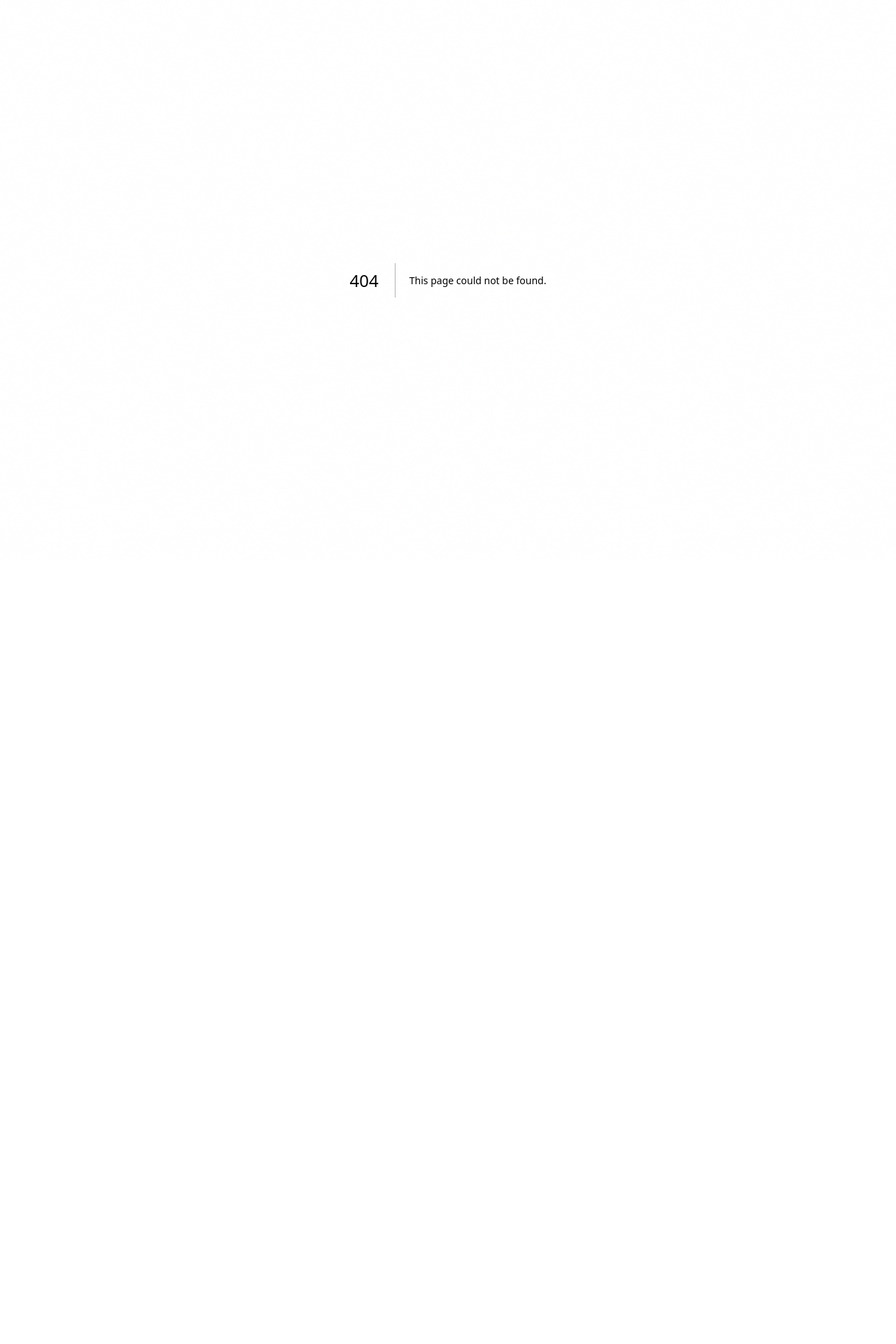
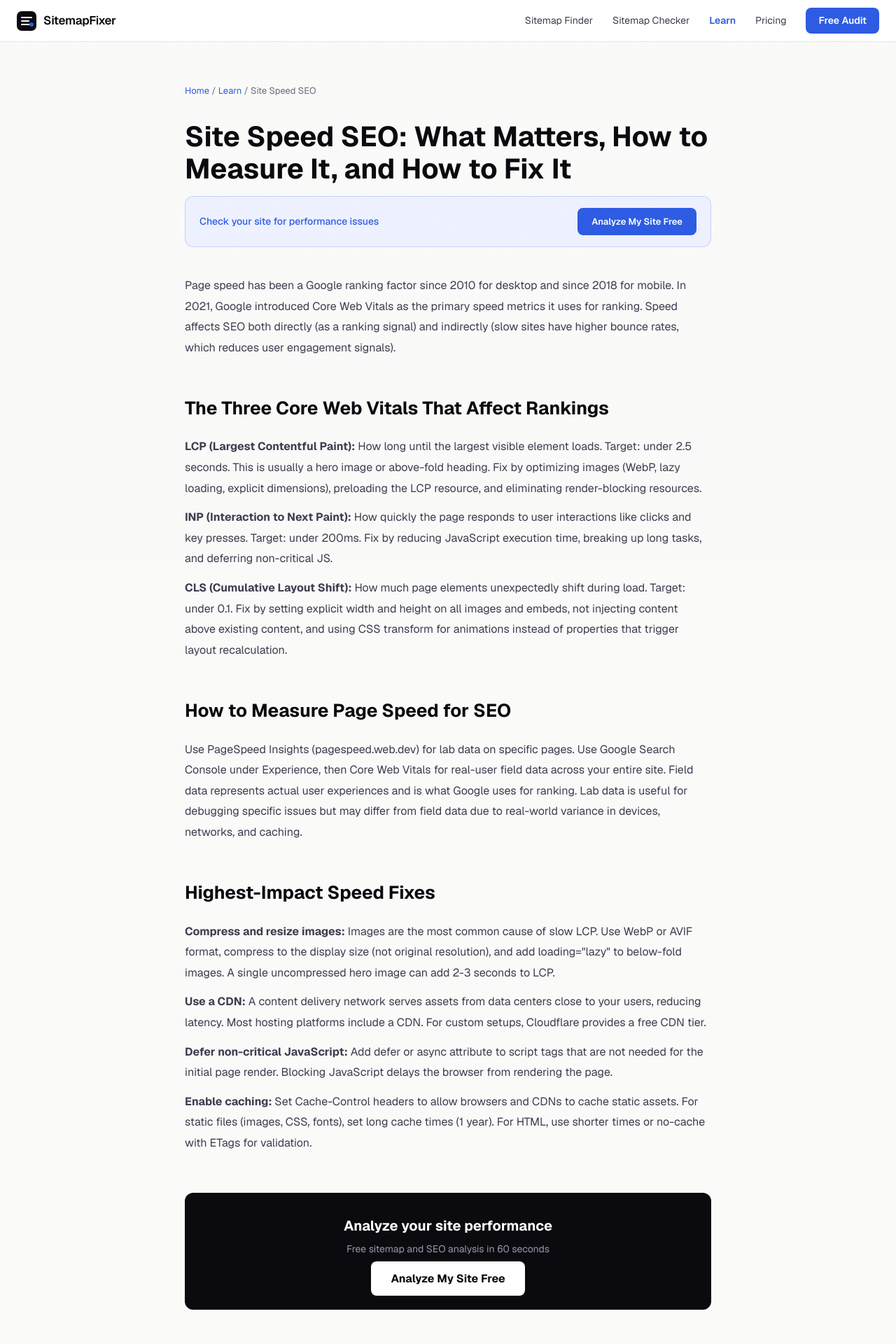
Before and after one commit to Watermelon-Coctail-Bar/sitemap-fixer, a Next.js app: page /learn/site-speed-seo in a window 1280 px wide. Before the commit this address had no page. Shown: the top 1920 px of the page at 70% size. Before the commit the page ends 800 px from the top, so only its background shows below. Built offline with nearby package versions, Linux system fonts and the light colour scheme.

Commit message:
Create page.tsx

```diff
--- /dev/null
+++ b/src/app/learn/site-speed-seo/page.tsx
@@ -0,0 +1,41 @@
+import type { Metadata } from 'next';
+export const metadata: Metadata = {
+  title: 'Site Speed SEO: How Page Speed Affects Rankings and How to Fix It | SitemapFixer',
+  description: "Page speed is a confirmed Google ranking factor. Here is which speed metrics matter for SEO, how to measure them, and the highest-impact fixes for each.",
+  alternates: { canonical: 'https://sitemapfixer.com/learn/site-speed-seo' },
+};
+export default function Page() {
+  return (
+    <div style={{ maxWidth: 800, margin: '0 auto', padding: '60px 24px' }}>
+      <nav style={{ fontSize: 13, color: '#6b6b7d', marginBottom: 32 }}>
+        <a href="/" style={{ color: '#2d5be3', textDecoration: 'none' }}>Home</a>{' / '}
+        <a href="/learn" style={{ color: '#2d5be3', textDecoration: 'none' }}>Learn</a>{' / '}
+        <span>Site Speed SEO</span>
+      </nav>
+      <h1 style={{ fontSize: 40, fontWeight: 700, color: '#0a0a0f', marginBottom: 16, lineHeight: 1.15 }}>Site Speed SEO: What Matters, How to Measure It, and How to Fix It</h1>
+      <div style={{ background: '#eef1ff', border: '1px solid rgba(45,91,227,0.2)', borderRadius: 12, padding: '16px 20px', marginBottom: 40, display: 'flex', alignItems: 'center', justifyContent: 'space-between', gap: 16 }}>
+        <span style={{ fontSize: 14, color: '#2d5be3', fontWeight: 500 }}>Check your site for performance issues</span>
+        <a href="/" style={{ background: '#2d5be3', color: 'white', padding: '10px 20px', borderRadius: 8, textDecoration: 'none', fontWeight: 600, fontSize: 13 }}>Analyze My Site Free</a>
+      </div>
+      <div style={{ fontSize: 16, color: '#3d3d4f', lineHeight: 1.85 }}>
+        <p style={{ marginBottom: 24 }}>Page speed has been a Google ranking factor since 2010 for desktop and since 2018 for mobile. In 2021, Google introduced Core Web Vitals as the primary speed metrics it uses for ranking. Speed affects SEO both directly (as a ranking signal) and indirectly (slow sites have higher bounce rates, which reduces user engagement signals).</p>
+        <h2 style={{ fontSize: 26, fontWeight: 700, color: '#0a0a0f', marginTop: 48, marginBottom: 16 }}>The Three Core Web Vitals That Affect Rankings</h2>
+        <p style={{ marginBottom: 12 }}><strong>LCP (Largest Contentful Paint):</strong> How long until the largest visible element loads. Target: under 2.5 seconds. This is usually a hero image or above-fold heading. Fix by optimizing images (WebP, lazy loading, explicit dimensions), preloading the LCP resource, and eliminating render-blocking resources.</p>
+        <p style={{ marginBottom: 12 }}><strong>INP (Interaction to Next Paint):</strong> How quickly the page responds to user interactions like clicks and key presses. Target: under 200ms. Fix by reducing JavaScript execution time, breaking up long tasks, and deferring non-critical JS.</p>
+        <p style={{ marginBottom: 24 }}><strong>CLS (Cumulative Layout Shift):</strong> How much page elements unexpectedly shift during load. Target: under 0.1. Fix by setting explicit width and height on all images and embeds, not injecting content above existing content, and using CSS transform for animations instead of properties that trigger layout recalculation.</p>
+        <h2 style={{ fontSize: 26, fontWeight: 700, color: '#0a0a0f', marginTop: 48, marginBottom: 16 }}>How to Measure Page Speed for SEO</h2>
+        <p style={{ marginBottom: 24 }}>Use PageSpeed Insights (pagespeed.web.dev) for lab data on specific pages. Use Google Search Console under Experience, then Core Web Vitals for real-user field data across your entire site. Field data represents actual user experiences and is what Google uses for ranking. Lab data is useful for debugging specific issues but may differ from field data due to real-world variance in devices, networks, and caching.</p>
+        <h2 style={{ fontSize: 26, fontWeight: 700, color: '#0a0a0f', marginTop: 48, marginBottom: 16 }}>Highest-Impact Speed Fixes</h2>
+        <p style={{ marginBottom: 12 }}><strong>Compress and resize images:</strong> Images are the most common cause of slow LCP. Use WebP or AVIF format, compress to the display size (not original resolution), and add loading="lazy" to below-fold images. A single uncompressed hero image can add 2-3 seconds to LCP.</p>
+        <p style={{ marginBottom: 12 }}><strong>Use a CDN:</strong> A content delivery network serves assets from data centers close to your users, reducing latency. Most hosting platforms include a CDN. For custom setups, Cloudflare provides a free CDN tier.</p>
+        <p style={{ marginBottom: 12 }}><strong>Defer non-critical JavaScript:</strong> Add defer or async attribute to script tags that are not needed for the initial page render. Blocking JavaScript delays the browser from rendering the page.</p>
+        <p style={{ marginBottom: 24 }}><strong>Enable caching:</strong> Set Cache-Control headers to allow browsers and CDNs to cache static assets. For static files (images, CSS, fonts), set long cache times (1 year). For HTML, use shorter times or no-cache with ETags for validation.</p>
+      </div>
+      <div style={{ background: '#0a0a0f', borderRadius: 12, padding: '32px', textAlign: 'center', marginTop: 56 }}>
+        <div style={{ fontSize: 20, fontWeight: 700, color: 'white', marginBottom: 8 }}>Analyze your site performance</div>
+        <div style={{ color: '#9999aa', marginBottom: 20, fontSize: 14 }}>Free sitemap and SEO analysis in 60 seconds</div>
+        <a href="/" style={{ background: 'white', color: '#0a0a0f', padding: '14px 28px', borderRadius: 8, textDecoration: 'none', fontWeight: 700 }}>Analyze My Site Free</a>
+      </div>
+    </div>
+  );
+}
```
